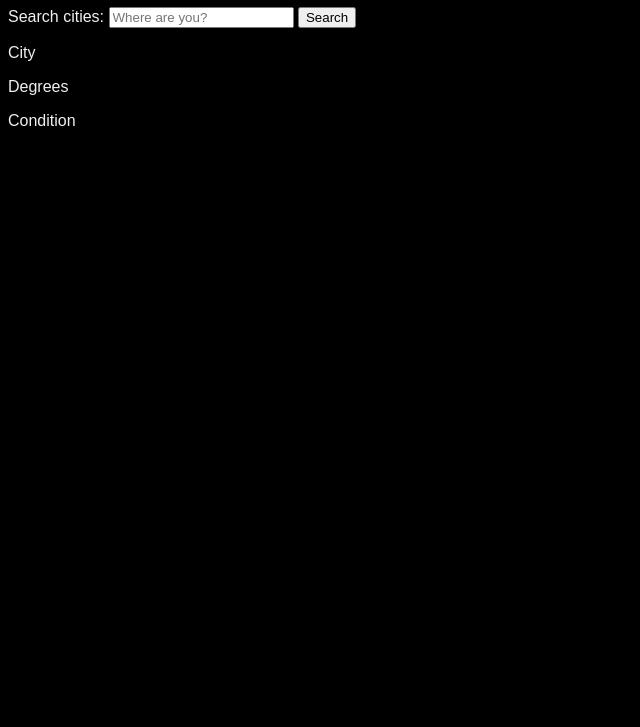
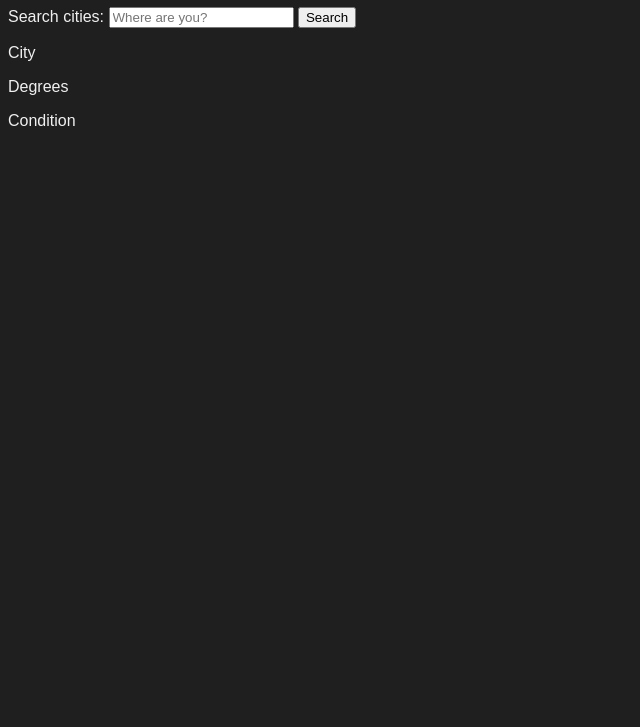
Before and after one commit to LeonardoAAbreu/WeatherAwake, a website built with Vite: page index.html in a window 1280 px wide. Shown: the part 73-800 px from the top of the page, without its empty margins (0-640 px from the left). Built offline with nearby package versions, Linux system fonts and the light colour scheme; no server answers.

Commit message:
added comments, changed color of background

```diff
--- a/index.js
+++ b/index.js
@@ -11,6 +11,7 @@ document.addEventListener("DOMContentLoaded", () => {
 
 function onSearchCity() {
   const city = document.getElementById("citySearch").value;
+  document.getElementById("citySearch").value = "";
   //console.log(city);
   document.getElementById("location").textContent = `${city.toUpperCase()}`;
   getWeather(city);
--- a/style.css
+++ b/style.css
@@ -1,5 +1,5 @@
 body {
-    background-color: #000000;
+    background-color: #1f1f1f;
     font-family: Arial, sans-serif;
     color: #f0f0f0;
 }
```
